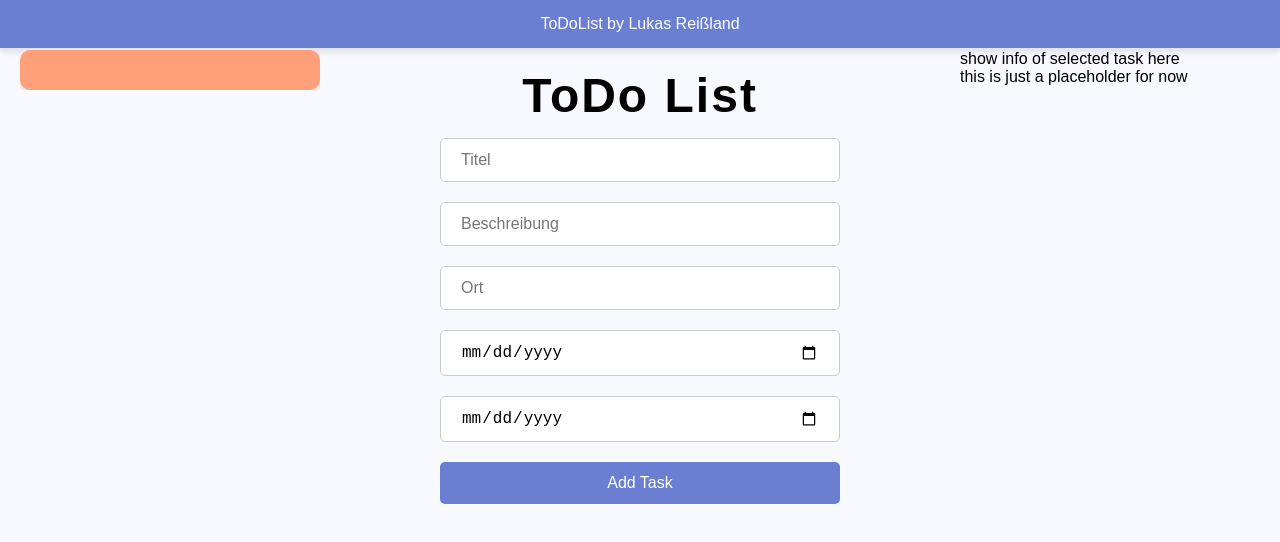
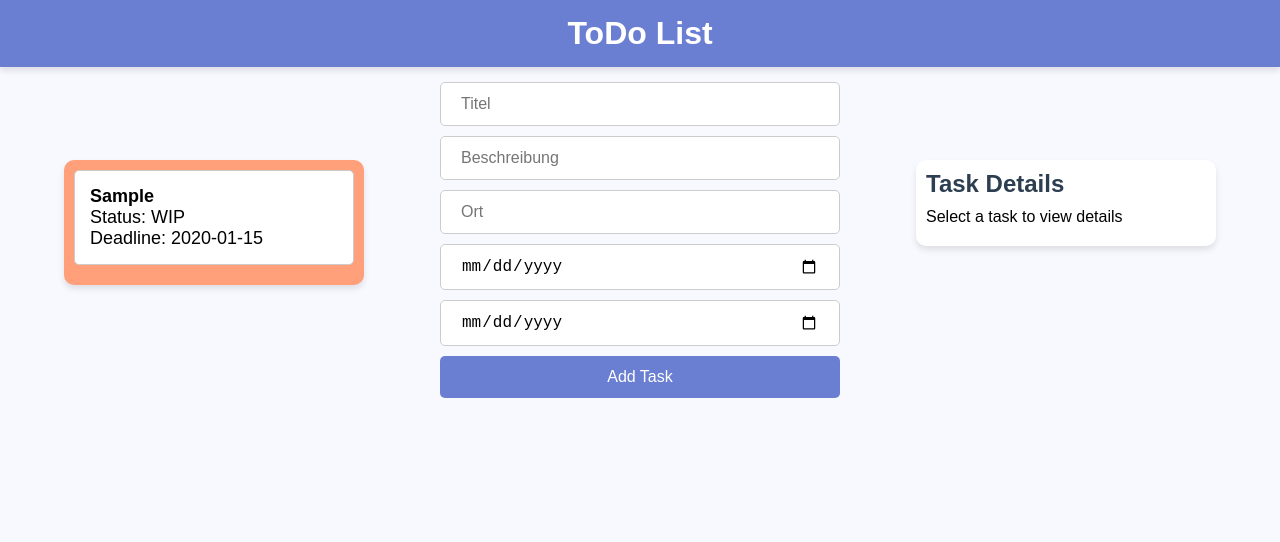
Before and after one commit to xGhostLuke/Appointment-Manger, a website: page views/index.html in a window 1280 px wide. Both pictures are taken after typing "Sample", "Sample", "Sample", "2020-01-15", "2020-01-15" into the empty fields and a click on the button "Add Task". Drawn offline with Linux system fonts and the light colour scheme; no server answers.

Commit message:
[ADD] cleaner task info

```diff
--- a/public/css/style.css
+++ b/public/css/style.css
@@ -1,3 +1,4 @@
+/* Reset and base styles */
 * {
     margin: 0;
     padding: 0;
@@ -12,12 +13,12 @@ body {
     color: #2c3e50;
     display: flex;
     flex-direction: column;
-    justify-content: flex-start;
     align-items: center;
     height: 100vh;
     font-size: 16px;
 }
 
+/* Header styles */
 .header {
     width: 100%;
     background-color: #6a7fd1;
@@ -27,19 +28,20 @@ body {
     box-shadow: 0 4px 6px rgba(0, 0, 0, 0.1);
 }
 
+/* Main title */
 .title {
-    padding-top: 20px;
     font-size: 48px;
     color: #000000;
     letter-spacing: 2px;
     font-weight: 600;
     text-align: center;
+    margin: 20px 0;
 }
 
+/* Form section (top-center) */
 .inputFields {
     display: flex;
     flex-direction: column;
-    justify-content: center;
     align-items: center;
     font-size: 18px;
     margin-top: 10px;
@@ -58,7 +60,6 @@ input, button {
 }
 
 input {
-    margin-bottom: 15px;
     background-color: #ffffff;
     transition: border-color 0.3s ease-in-out;
 }
@@ -85,78 +86,110 @@ button:active {
     background-color: #4a5c9f;
 }
 
-ul {
+/* Main layout container */
+.container {
+    display: flex;
+    justify-content: space-between;
     align-items: flex-start;
-    list-style-type: none;
-    padding: 20px 10px;
-    margin-top: 0;
     width: 100%;
-    max-width: 400px;
-    background-color: #ffa07a;
-    border-radius: 10px;
-    box-shadow: 0 4px 6px rgba(0, 0, 0, 0.1);
-    overflow-y: auto;
-    max-height: calc(100vh - 50px);
+    max-width: 1200px;
+    margin-top: 20px;
+    gap: 20px;
 }
 
-ul::-webkit-scrollbar {
-    width: 8px;
-}
-
-ul::-webkit-scrollbar-track {
-    background: #f1f1f1;
-    border-radius: 10px;
-}
-
-ul::-webkit-scrollbar-thumb {
-    background: #6a7fd1;
-    border-radius: 10px;
-}
-
-ul::-webkit-scrollbar-thumb:hover {
-    background: #5a6cb4;
-}
-
-li {
-    padding: 20px;
-    border-bottom: 1px solid #ccc;
-    font-size: 20px;
-}
-
-li:last-child {
-    border-bottom: none;
-}
-
-li:hover {
-    background-color: #ffe4b5;
-    cursor: pointer;
-}
-
+/* Left pane: Task list */
 .tasks {
     display: flex;
     flex-direction: column;
     align-items: flex-start;
-    position: fixed;
-    left: 20px;
-    top: 50px;
+    position: absolute; /* Change from fixed to absolute for better control */
+    left: 5%;
+    top: 20%; /* Move up */
     width: 300px;
-    max-height: calc(100vh - 50px);
+    max-height: 60%;
     overflow-y: auto;
+    padding: 10px; /* Add some padding for aesthetics */
+    margin: 0;
+    color: black;
+    background-color: #ffa07a;
+    border-radius: 10px;
+    box-shadow: 0 4px 6px rgba(0, 0, 0, 0.1);
+}
+
+.tasks ul {
+    list-style-type: none;
     padding: 0;
     margin: 0;
+    width: 100%;
 }
+
+.tasks li {
+    padding: 15px;
+    margin-bottom: 10px;
+    border-radius: 5px;
+    background-color: #ffffff;
+    border: 1px solid #ccc;
+    font-size: 18px;
+    cursor: pointer;
+    transition: background-color 0.3s;
+}
+
+.tasks li:hover {
+    background-color: #ffe4b5;
+}
+
+/* Right pane: Selected task details */
 
 .selected_task {
     display: flex;
     flex-direction: column;
     align-items: flex-start;
-    position: fixed;
-    right: 20px;
-    top: 50px;
+    position: absolute; /* Change from fixed to absolute for better control */
+    right: 5%;
+    top: 20%; /* Move up */
     width: 300px;
-    max-height: calc(100vh - 50px);
+    max-height: 60%;
     overflow-y: auto;
-    padding: 0;
+    padding: 10px; /* Add some padding for aesthetics */
     margin: 0;
     color: black;
+    background-color: #ffffff;
+    border-radius: 10px;
+    box-shadow: 0 4px 6px rgba(0, 0, 0, 0.1);
 }
+
+
+.selected_task h2 {
+    font-size: 24px;
+    font-weight: bold;
+    margin-bottom: 10px;
+    color: #2c3e50;
+}
+
+.selected_task p {
+    font-size: 16px;
+    margin-bottom: 10px;
+}
+
+.selected_task p strong {
+    font-weight: bold;
+    color: #6a7fd1;
+}
+
+/* Scrollbar customization */
+.tasks::-webkit-scrollbar, .selected_task::-webkit-scrollbar {
+    width: 8px;
+}
+
+.tasks::-webkit-scrollbar-track, .selected_task::-webkit-scrollbar-track {
+    background: #f1f1f1;
+}
+
+.tasks::-webkit-scrollbar-thumb, .selected_task::-webkit-scrollbar-thumb {
+    background: #6a7fd1;
+    border-radius: 10px;
+}
+
+.tasks::-webkit-scrollbar-thumb:hover, .selected_task::-webkit-scrollbar-thumb:hover {
+    background: #5a6cb4;
+}
--- a/public/js/main.js
+++ b/public/js/main.js
@@ -1,59 +1,92 @@
-const API_URL = '/tasks';
 
-async function fetchTasks() {
-    const response = await fetch(API_URL);
-    const tasks = await response.json();
-    const taskList = document.getElementById('taskList');
-    taskList.innerHTML = '';
+// Get references to elements
+const taskList = document.querySelector(".tasks ul");
+const taskDetails = document.querySelector(".selected_task");
+const addTaskButton = document.querySelector(".inputFields button"); // Fix selector
+const inputs = document.querySelectorAll(".inputFields input");
+
+// Tasks array to store task data
+let tasks = [];
+
+// Function to add a task
+addTaskButton.addEventListener("click", () => {
+    // Get input values
+    const title = inputs[0].value;
+    const description = inputs[1].value;
+    const location = inputs[2].value;
+    const deadline = inputs[3].value;
+    const registrationDeadline = inputs[4].value;
+
+    // Basic validation
+    if (!title || !deadline) {
+        alert("Please provide both Title and Deadline!");
+        return;
+    }
+
+    // Create task object
+    const task = {
+        title,
+        description,
+        location,
+        deadline,
+        registrationDeadline,
+        status: "WIP",
+    };
+
+    // Add task to the list
+    tasks.push(task);
+
+    // Update UI
+    renderTaskList();
+
+    // Clear inputs
+    inputs.forEach((input) => (input.value = ""));
+});
+
+// Function to render tasks
+function renderTaskList() {
+    taskList.innerHTML = ""; // Clear existing tasks
     tasks.forEach((task, index) => {
-        taskList.innerHTML += `
-            <li>
-                <strong>${task.title}</strong><br>
-                Beschreibung: ${task.description || "N/A"}<br>
-                Ort: ${task.location || "N/A"}<br>
-                Datum: ${task.date || "N/A"}<br>
-                Anmeldefrist: ${task.deadline || "N/A"}<br>
-                Status: ${task.status}<br>
-                <button onclick="markDone(${task.id})">Mark Done</button>
-                <button onclick="deleteTask(${task.id})">Delete</button>
-            </li>`;
+        // Create a list item
+        const listItem = document.createElement("li");
+        listItem.innerHTML = `
+            <strong>${task.title}</strong><br>
+            Status: ${task.status}<br>
+            Deadline: ${task.deadline}
+        `;
+
+        // Add event listener to display task details
+        listItem.addEventListener("click", () => displayTaskDetails(index));
+        taskList.appendChild(listItem);
     });
 }
 
-async function addTask() {
-    const title = document.getElementById('taskInput').value.trim();
-    const description = document.getElementById('descriptionInput').value.trim();
-    const location = document.getElementById('locationInput').value.trim();
-    const date = document.getElementById('dateInput').value;
-    const deadline = document.getElementById('deadlineInput').value;
-
-    if (title) {
-        await fetch(API_URL, {
-            method: 'POST',
-            headers: { 'Content-Type': 'application/json' },
-            body: JSON.stringify({ title, description, location, date, deadline })
-        });
-        document.getElementById('taskInput').value = '';
-        document.getElementById('descriptionInput').value = '';
-        document.getElementById('locationInput').value = '';
-        document.getElementById('dateInput').value = '';
-        document.getElementById('deadlineInput').value = '';
-        fetchTasks();
-    }
+// Function to display task details
+function displayTaskDetails(index) {
+    const task = tasks[index];
+    taskDetails.innerHTML = `
+        <h2>Task Details</h2>
+        <p><strong>Title:</strong> ${task.title}</p>
+        <p><strong>Description:</strong> ${task.description}</p>
+        <p><strong>Location:</strong> ${task.location}</p>
+        <p><strong>Deadline:</strong> ${task.deadline}</p>
+        <p><strong>Registration Deadline:</strong> ${task.registrationDeadline}</p>
+        <p><strong>Status:</strong> ${task.status}</p>
+        <button onclick="markTaskDone(${index})">Mark Done</button>
+        <button onclick="deleteTask(${index})">Delete</button>
+    `;
 }
 
-async function markDone(taskId) {
-    await fetch(`${API_URL}/${taskId}`, {
-        method: 'PUT',
-        headers: { 'Content-Type': 'application/json' },
-        body: JSON.stringify({ status: '[DONE]' })
-    });
-    fetchTasks();
+// Function to mark a task as done
+function markTaskDone(index) {
+    tasks[index].status = "Done";
+    renderTaskList();
+    taskDetails.innerHTML = ""; // Clear task details
 }
 
-async function deleteTask(taskId) {
-    await fetch(`${API_URL}/${taskId}`, { method: 'DELETE' });
-    fetchTasks();
+// Function to delete a task
+function deleteTask(index) {
+    tasks.splice(index, 1); // Remove the task
+    renderTaskList();
+    taskDetails.innerHTML = ""; // Clear task details
 }
-
-fetchTasks();
--- a/views/index.html
+++ b/views/index.html
@@ -9,23 +9,31 @@
 </head>
 <body>
     <div class="header">
-        <p>ToDoList by Lukas Reißland</p>
+        <h1>ToDo List</h1>
     </div>
-    <h1 class="title">ToDo List</h1>
+
     <div class="inputFields">
-        <input id="taskInput" type="text" placeholder="Titel" />
-        <input id="descriptionInput" type="text" placeholder="Beschreibung" />
-        <input id="locationInput" type="text" placeholder="Ort" />
-        <input id="dateInput" type="date" />
-        <input id="deadlineInput" type="date" placeholder="Anmeldefrist" />
-        <button onclick="addTask()">Add Task</button>
+        <input type="text" placeholder="Titel" />
+        <input type="text" placeholder="Beschreibung" />
+        <input type="text" placeholder="Ort" />
+        <input type="date" />
+        <input type="date" />
+        <button>Add Task</button>
     </div>
-    <div class="tasks">
-        <ul id="taskList"></ul>
+
+    <div class="container">
+        <!-- Task List (Left) -->
+        <div class="tasks">
+            <ul></ul>
+        </div>
+
+        <!-- Task Details (Right) -->
+        <div class="selected_task">
+            <h2>Task Details</h2>
+            <p>Select a task to view details</p>
+        </div>
     </div>
-    <div class="selected_task">
-        <p>show info of selected task here</p>
-        <p>this is just a placeholder for now</p>
-    </div>
+
+
 </body>
 </html>
```
